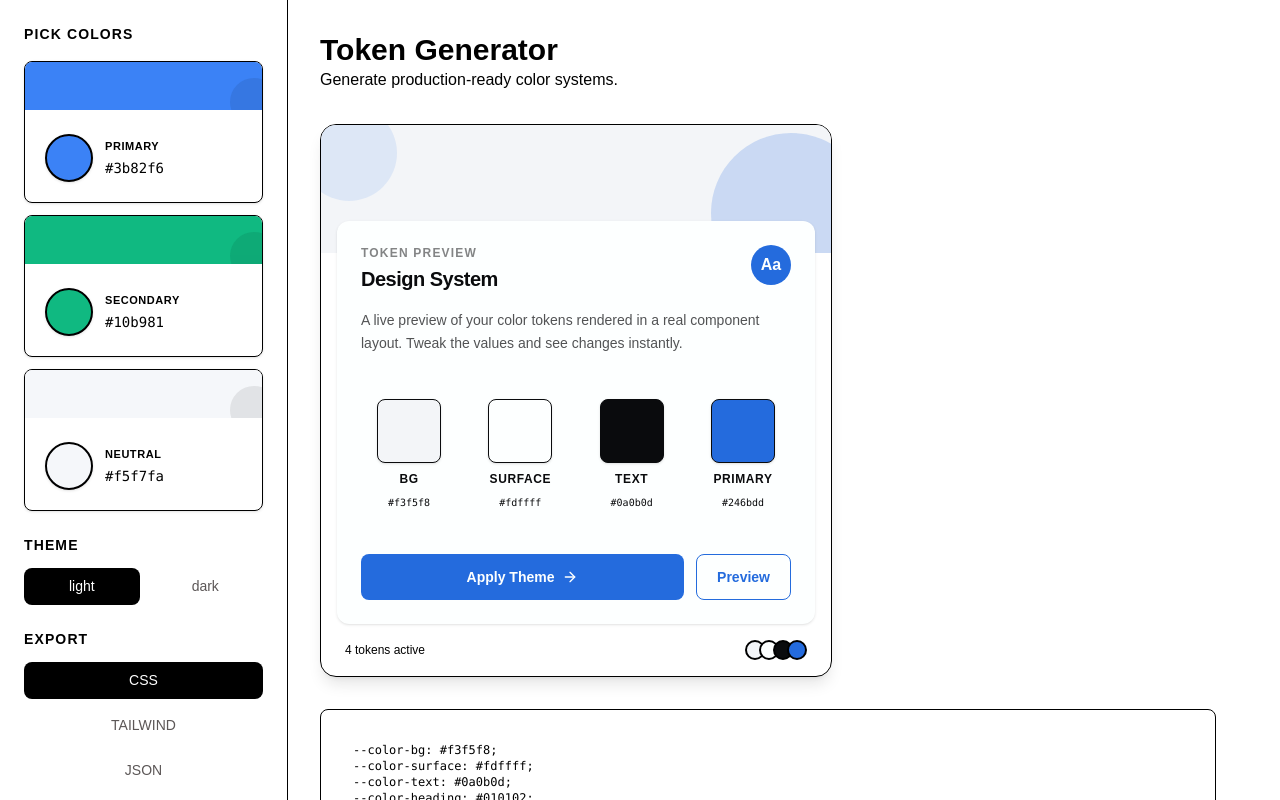
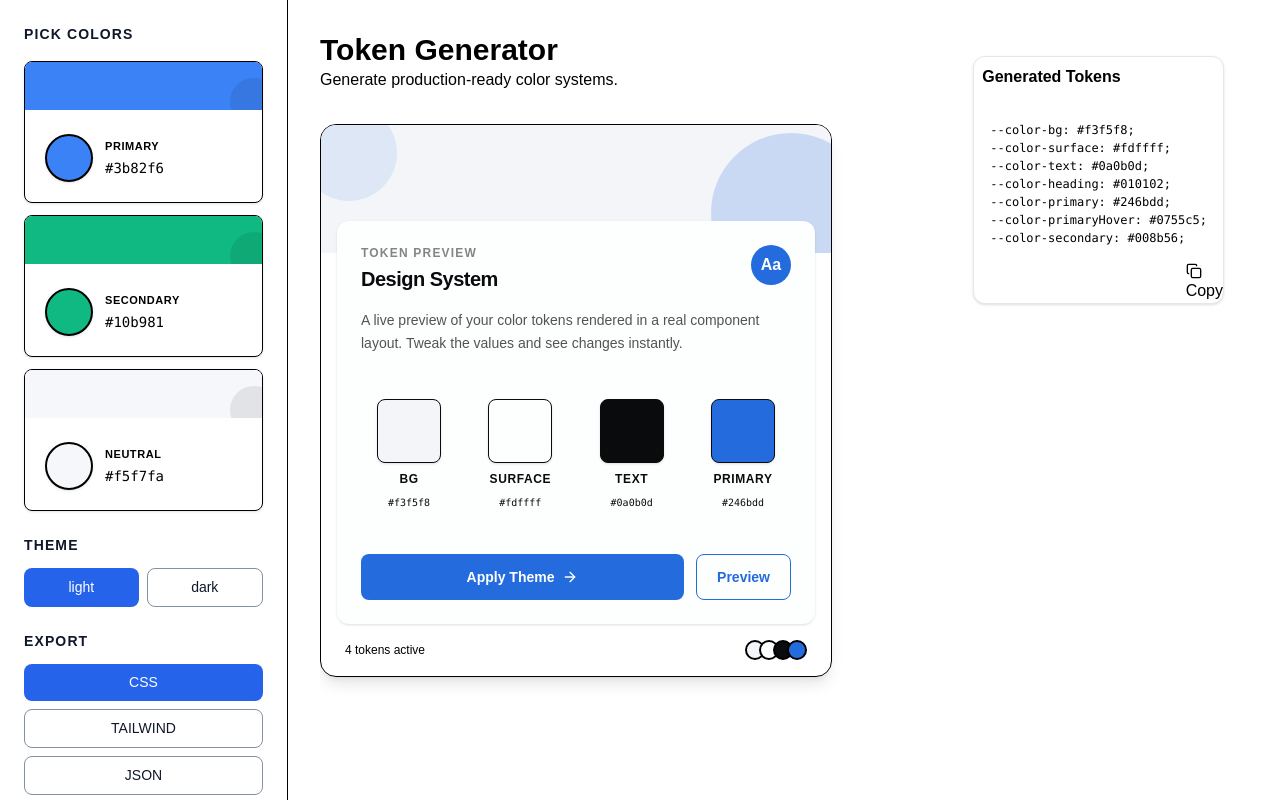
Before and after one commit to codewithshoaib-dev/Semantic-Token-Generator, a React (Vite) app: page / in a window 1280 px wide. Built offline with nearby package versions, Linux system fonts and the light colour scheme.

Commit message:
Adjusted UI layout

```diff
--- a/src/index.css
+++ b/src/index.css
@@ -1,13 +1,17 @@
 @import "tailwindcss";
 
 :root {
-  --color-background: 0 0% 100%;
-  --color-foreground: 222.2 47.4% 11.2%;
-  --color-card: 0 0% 100%;
-  --color-muted: 210 40% 96.1%;
-  --color-border: 214.3 31.8% 91.4%;
-  --color-primary: 221.2 83.2% 53.3%;
-  --color-primary-foreground: 210 40% 98%;
+  --color-background: hsl(0, 0%, 100%);
+  --color-foreground: hsl(222.2, 47.4%, 11.2%);
+  --color-card: hsl(0, 0%, 100%);
+  --color-muted: hsl(210, 40%, 96.1%);
+  --color-border: hsl(214.3, 31.8%, 91.4%);
+  --color-primary: hsl(221.2, 83.2%, 53.3%);
+  --color-primary-foreground: hsl(210, 40%, 98%);
+}
+
+@theme {
+    --color-primary: var(--color-primary);
 }
 
 /* UI primitives */
@@ -43,8 +47,8 @@
 }
 
 .ui-button-primary {
-  background-color: black;
-  color: white;
+  background-color: var(--color-primary);
+  color: var(--color-background);
 }
 
 .ui-button-primary:hover {
@@ -52,8 +56,9 @@
 }
 
 .ui-button-ghost {
-  color: hsl(0, 3%, 35%);
+  color: var(--color-foreground);
   background: transparent;
+  border:hsla(211, 25%, 36%, 0.664) solid 1px;
 }
 
 .ui-button-ghost:hover {
@@ -81,6 +86,74 @@
 
 .ui-swatch:hover {
   transform: scale(1.1);
+}
+
+.ui-card-header {
+  margin-bottom: 1rem;                 /* mb-4 */
+  display: flex;
+  align-items: center;
+  justify-content: space-between;
+}
+
+.ui-card-title {
+  font-size: 1rem;
+  font-weight: 600;                    /* font-semibold */
+  color: hsl(var(--color-foreground));
+  margin-top: 0.5rem;
+  margin-left: 0.5rem;
+
+}
+
+
+.ui-code-block {
+  max-height: 18rem;                   /* max-h-72 */
+  overflow: auto;
+  border-radius: 0.5rem;               /* rounded-lg */
+  background: hsl(var(--color-muted));
+  padding: 1rem;                       /* p-4 */
+  font-size: 0.75rem;                  /* text-xs */
+  font-family: ui-monospace, SFMono-Regular, Menlo, Monaco, Consolas,
+    "Liberation Mono", "Courier New", monospace;
+  color: hsl(var(--color-muted-foreground));
+}
+
+.ui-icon {
+  width: 1rem;                         /* h-4 w-4 */
+  height: 1rem;
+  flex-shrink: 0;
+}
+
+/* Toast */
+.ui-toast {
+  pointer-events: none;
+  position: fixed;
+  bottom: 1.5rem;                      /* bottom-6 */
+  right: 1.5rem;
+  z-index: 20;                      /* right-6 */
+
+  border-radius: 0.5rem;
+  border: 1px solid hsl(var(--color-border));
+  background: hsl(var(--color-card));
+  padding: 0.5rem 1rem;                /* py-2 px-4 */
+  font-size: 1rem;                 /* text-sm */
+  color: hsl(var(--color-foreground));
+
+  box-shadow:
+    0 10px 15px -3px rgba(0,0,0,0.1),
+    0 4px 6px -2px rgba(0,0,0,0.05);
+
+  animation: toast-in 180ms ease-out;
+}
+
+@keyframes toast-in {
+  from {
+    opacity: 0;
+    transform: translateY(8px);
+  }
+  to {
+    opacity: 1;
+    transform: translateY(0);
+  }
 }
 
 
--- a/src/pages/TokenOutput.tsx
+++ b/src/pages/TokenOutput.tsx
@@ -1,60 +1,62 @@
-import { useState } from "react"
-import { Copy, Check } from "lucide-react"
+import { useState, useMemo } from "react"
+import { Copy } from "lucide-react"
 
-export function TokenOutput({
-  tokens,
-  format
-}: {
+type Props = {
   tokens: Record<string, string>
-  format: string
-}) {
-  const [copied, setCopied] = useState(false)
+  format: "css" | "json" | "tailwind"
+}
 
-  let output = ""
+export function TokenOutput({ tokens, format }: Props) {
+  const [showToast, setShowToast] = useState(false)
 
+  const output = useMemo(() => {
     if (format === "css") {
-    output = Object.entries(tokens)
+      return Object.entries(tokens)
         .map(([k, v]) => `--color-${k}: ${v};`)
         .join("\n")
     }
 
     if (format === "json") {
-    output = JSON.stringify(tokens, null, 2)
+      return JSON.stringify(tokens, null, 2)
     }
 
     if (format === "tailwind") {
-    output = Object.entries(tokens)
+      return Object.entries(tokens)
         .map(([k]) => `${k}: "var(--color-${k})"`)
         .join(",\n")
     }
 
-  const handleCopy = () => {
-    navigator.clipboard.writeText(output)
-    setCopied(true)
-    setTimeout(() => setCopied(false), 2000)
+    return ""
+  }, [tokens, format])
+
+  const handleCopy = async () => {
+    await navigator.clipboard.writeText(output)
+
+    // Trigger toast visibility
+    setShowToast(true)
+    setTimeout(() => setShowToast(false), 1800)
   }
 
   return (
-    <div className="rounded-lg border border-border bg-card p-4">
-      <pre className="text-xs overflow-x-auto rounded-md bg-muted p-4 font-mono text-muted-foreground">
-        {output}
-      </pre>
-      <button
-        onClick={handleCopy}
-        className="mt-3 flex items-center gap-2 rounded-lg bg-primary px-4 py-2 text-sm font-medium text-primary-foreground transition-all hover:opacity-90 active:scale-95"
-      >
-        {copied ? (
-          <>
-            <Check className="h-4 w-4" />
-            Copied!
-          </>
-        ) : (
-          <>
-            <Copy className="h-4 w-4" />
+    <div className="relative space-y-4 p-6">
+      {/* Card */}
+      <div className="ui-card">
+        <div className="ui-card-header">
+          <h3 className="ui-card-title">Generated Tokens</h3>
+        </div>
+
+        <pre className="ui-code-block">{output}</pre>
+
+        <div className="flex justify-end">
+          <button onClick={handleCopy} className="">
+            <Copy className="ui-icon" />
             Copy
-          </>
-        )}
           </button>
+        </div>
+      </div>
+
+      {/* Toast */}
+      {showToast && <div className="ui-toast">Copied to clipboard</div>}
     </div>
   )
 }
--- a/src/pages/generatorPage.tsx
+++ b/src/pages/generatorPage.tsx
@@ -23,7 +23,7 @@ export function GeneratorPage() {
 
   return (
     <div className="flex h-screen bg-background text-foreground">
-      <aside className="w-72 border-r border-border bg-card p-6 overflow-y-auto space-y-6">
+      <aside className="w-72 border-r sticky top-0 left-0 border-border bg-card p-6 overflow-y-auto space-y-6">
         <div>
           <h2 className="ui-section-title mb-4">Pick colors</h2>
           <div className="space-y-3">
@@ -72,8 +72,9 @@ export function GeneratorPage() {
         </div>
       </aside>
 
-      <main className="flex-1 p-8 overflow-y-auto">
-        <div className="max-w-4xl space-y-8">
+      <main className="flex flex-1 gap-6 p-8">
+        {/* Left column */}
+        <div className="flex-1 max-w-4xl space-y-8 overflow-y-auto">
           <div>
             <h1 className="text-3xl font-bold">Token Generator</h1>
             <p className="text-muted-foreground">
@@ -82,6 +83,10 @@ export function GeneratorPage() {
           </div>
 
           <PreviewCard tokens={tokens[mode]} />
+        </div>
+
+        {/* Right column */}
+        <div className="w-fit shrink-0">
           <TokenOutput tokens={tokens[mode]} format={format} />
         </div>
       </main>
```
Lines whose indentation alone changed are shown as unchanged.
